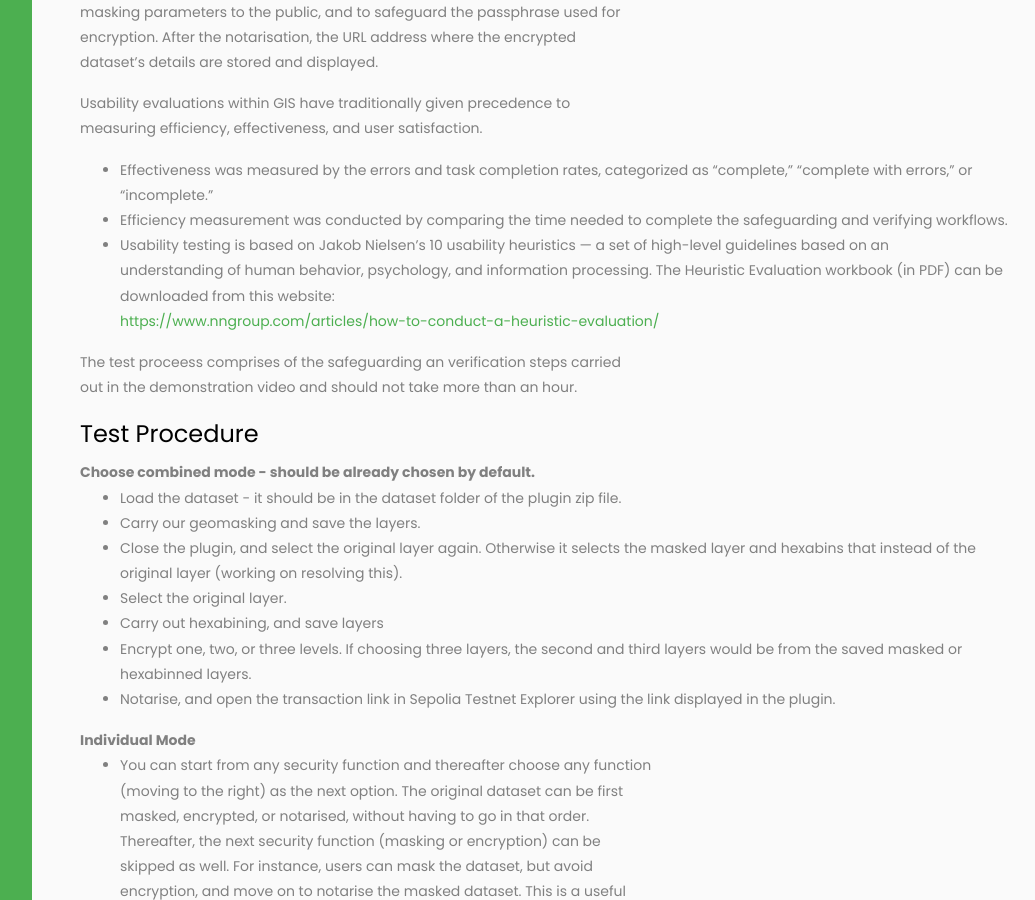
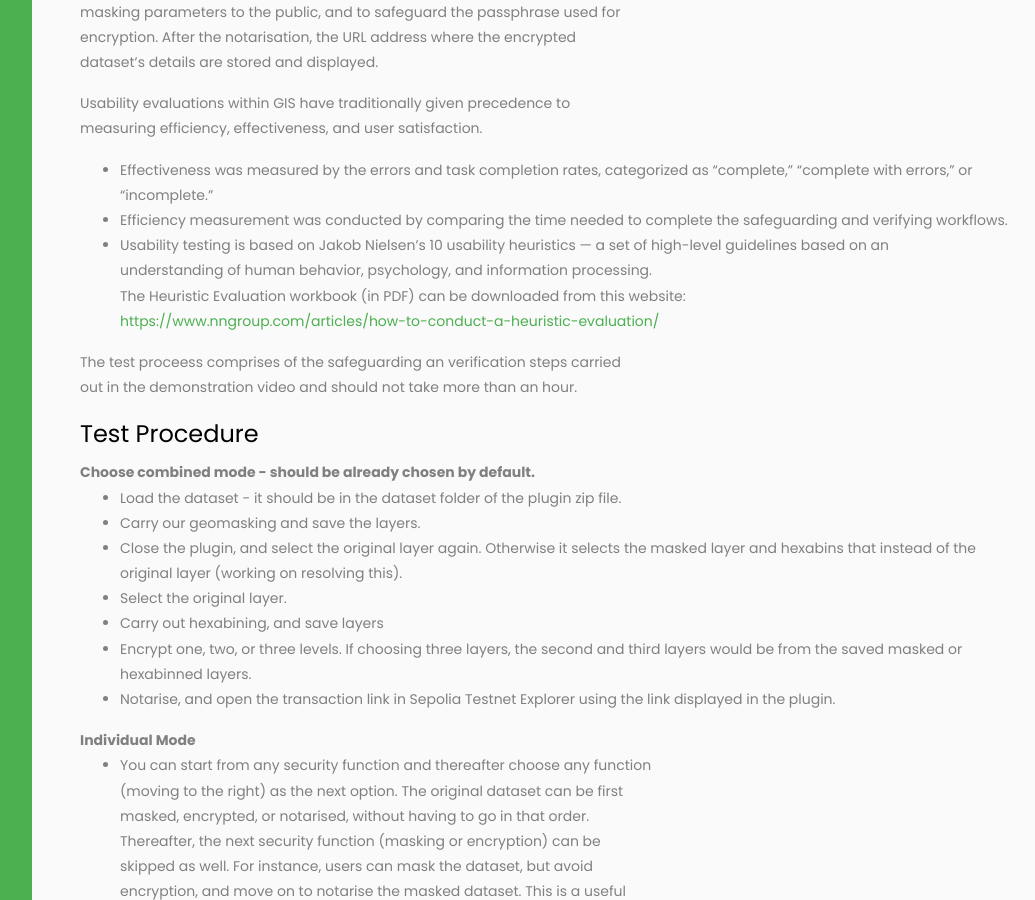
Before and after one commit to sharmapn/sharmapn.github.io, a Jekyll site: the page MapSafeQGISGeoPrivPlugin/usability_evaluation.html, which Jekyll copies as it is, in a window 1280 px wide and 900 px high, scrolled down 1225 px. Shown: the whole window, without its empty margins (218-1253 px from the left). Built offline with Jekyll 4.4.1, drawn with Linux system fonts in a browser that asks for light colours.

```diff
--- a/MapSafeQGISGeoPrivPlugin/usability_evaluation.html
+++ b/MapSafeQGISGeoPrivPlugin/usability_evaluation.html
@@ -152,7 +152,7 @@ and to safeguard the passphrase used for encryption. After the notarisation, the
 <ul>
 	<li> Effectiveness was measured by the errors and task completion rates, categorized as “complete,” “complete with errors,” or “incomplete.”
 	<li> Efficiency measurement was conducted by comparing the time needed to complete the safeguarding and verifying workflows.
-	<li> Usability testing is based on Jakob Nielsen’s 10 usability heuristics — a set of high-level guidelines based on an <br> understanding of human behavior, psychology, and information processing.
+	<li> Usability testing is based on Jakob Nielsen’s 10 usability heuristics — a set of high-level guidelines based on an <br> understanding of human behavior, psychology, and information processing. <br>
 		The Heuristic Evaluation workbook (in PDF) can be downloaded from  this website: <br>
 			 <a href="https://www.nngroup.com/articles/how-to-conduct-a-heuristic-evaluation/" target="_blank">https://www.nngroup.com/articles/how-to-conduct-a-heuristic-evaluation/</a>
 </ul>
```
